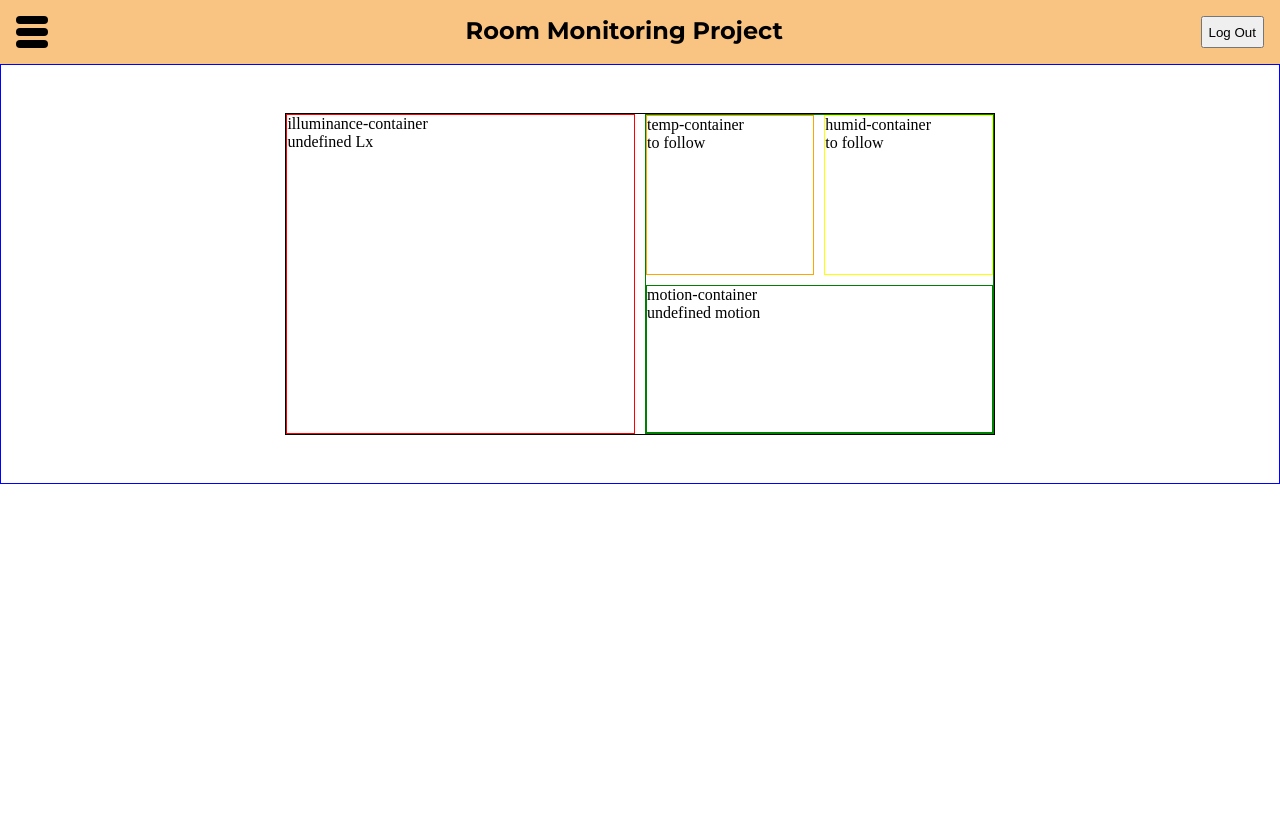
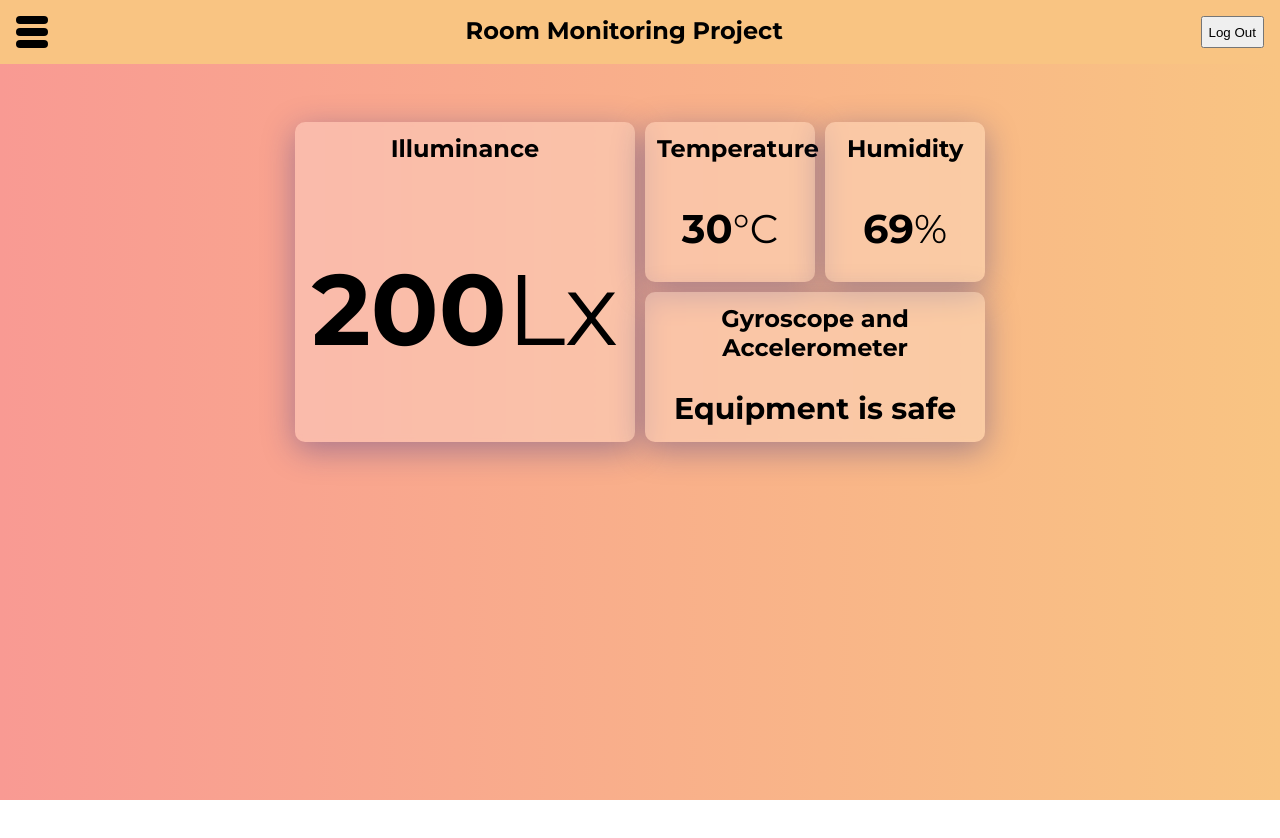
Before and after one commit to JohnEdrickGador/SmartsEEE, a React (Create React App) app: page /dashboard in a window 1280 px wide. Shown: the top 838 px of the page. Built offline with nearby package versions, Linux system fonts and the light colour scheme; no server answers; sample sign-in values are in the browser's storage.

Commit message:
Styled the data board component

```diff
--- a/src/components/DashboardScreen.js
+++ b/src/components/DashboardScreen.js
@@ -19,7 +19,7 @@ export default function DashboardScreen() {
         })
     }
     return (
-        <div>
+        <div className='dashboard-screen'>
             <NavBar logOutHandler={logOutHandler}/>
             <DataBoard />
         </div>
--- a/src/components/DataTile.js
+++ b/src/components/DataTile.js
@@ -8,9 +8,11 @@ export default function DataTile({className, apiReadKey, channelId}) {
     const units = ["Lx", "°C", "%"];
     const sensors = ["Light", "Temperature and Humidity", "Gyroscope"];
     var fieldData = "";
+    var fieldUnit = "";
     var sensor = "";
     var note = "";
     var timestamp = 0;
+    var tileName = "";
     var fetchTimeInterval = 3000;
 
     const sleep = (ms) => {
@@ -51,27 +53,45 @@ export default function DataTile({className, apiReadKey, channelId}) {
     }
 
     if (className == 'illuminance-container') {
-        fieldData = `${data.field1} ${units[0]}`;
+        fieldData = `200`;
+        fieldUnit = units[0];
+        tileName = "Illuminance";
     }
 
     else if (className == 'motion-container') {
-        fieldData = `${data.field2} motion`;
+        // fieldData = `${data.field2} motion`;
+        tileName = "Gyroscope and Accelerometer";
         if (data.field2 == 1) {
+            fieldData = "Motion is Detected!"
             note = "Movement Detected!";
             sensor = sensors[2];
             timestamp = serverTimestamp();
             addToLogs(note, sensor, timestamp);
         }
+        else {
+            fieldData = "Equipment is safe";
+        }
     }
 
-    else {
-        fieldData = `to follow`;
+    else if (className == 'temp-container') {
+        fieldData = `30`;
+        fieldUnit = units[1];
+        tileName = "Temperature";
+    }
+
+    else if (className == 'humid-container') {
+        fieldData = `69`;
+        fieldUnit = units[2];
+        tileName = "Humidity";
     }
 
     return (
-        <div className={className}>
-            {className}
-            <p>{fieldData}</p>
+        <div className = {className}>
+            <h2>{tileName}</h2>
+            <div className='tile-data-container'>
+                <p className='fieldData'>{fieldData}</p>
+                <p className='fieldUnit'>{fieldUnit}</p>
+            </div>
         </div>
     )
 }
--- a/src/index.js
+++ b/src/index.js
@@ -4,6 +4,7 @@ import App from './App';
 import './styles/login.css';
 import './styles/navbar.css';
 import './styles/databoard.css';
+import './styles/dashboardscreen.css';
 
 
 const root = ReactDOM.createRoot(document.getElementById('root'));
--- /dev/null
+++ b/src/styles/dashboardscreen.css
@@ -0,0 +1,5 @@
+.dashboard-screen {
+    background: linear-gradient(90deg, rgba(249,154,147,1) 0%, rgba(249,196,130,1) 100%);
+    height: 100vh;
+    width: 100%;
+}
--- a/src/styles/databoard.css
+++ b/src/styles/databoard.css
@@ -1,5 +1,4 @@
 .databoard-container {
-    border: 1px solid blue;
     display: flex;
     justify-content: center;
     padding: 3em;
@@ -10,9 +9,15 @@
     display: flex;
     flex-direction: row;
     column-gap: 10px;
+    padding: 10px;
     justify-content: center;
     width: 60%;
-    border: 1px solid black;
+    font-family: 'Montserrat', sans-serif;
+}
+
+.databoard-parent h2 {
+    text-align: center;
+    padding: 0.5em;
 }
 
 .row2 {
@@ -21,7 +26,6 @@
     row-gap: 10px;
     height: 20em;
     width: 50%;
-    border: 1px solid green;
 }
 
 .am2320 {
@@ -31,25 +35,73 @@
 }
 
 .illuminance-container {
-    border: 1px solid red;
+    background: rgba( 255, 255, 255, 0.25 );
+    box-shadow: 0 8px 32px 0 rgba( 31, 38, 135, 0.37 );
+    backdrop-filter: blur( 3px );
+    -webkit-backdrop-filter: blur( 3px );
+    border-radius: 10px;
     height: 20em;
     width: 50%;
+    display: flex;
+    flex-direction: column;
 }
 
 .temp-container{
-    border: 1px solid orange;
+    background: rgba( 255, 255, 255, 0.25 );
+    box-shadow: 0 8px 32px 0 rgba( 31, 38, 135, 0.37 );
+    backdrop-filter: blur( 3px );
+    -webkit-backdrop-filter: blur( 3px );
+    border-radius: 10px;
     height: 10em;
     width: 50%;
+    display: flex;
+    flex-direction: column;
 }
 
 .humid-container {
-    border: 1px solid yellow;
+    background: rgba( 255, 255, 255, 0.25 );
+    box-shadow: 0 8px 32px 0 rgba( 31, 38, 135, 0.37 );
+    backdrop-filter: blur( 3px );
+    -webkit-backdrop-filter: blur( 3px );
+    border-radius: 10px;
     height: 10em;
     width: 50%;
+    display: flex;
+    flex-direction: column;
 }
 
 .motion-container{
-    border: 1px solid green;
+    background: rgba( 255, 255, 255, 0.25 );
+    box-shadow: 0 8px 32px 0 rgba( 31, 38, 135, 0.37 );
+    backdrop-filter: blur( 3px );
+    -webkit-backdrop-filter: blur( 3px );
+    border-radius: 10px;
     height: 10em;
     width: 100%;
+    display: flex;
+    flex-direction: column;
 }
+
+.tile-data-container {
+    display: flex;
+    justify-content: center;
+    align-items: center;
+    height: 100%;
+    font-size: 40px;
+}
+
+.illuminance-container .tile-data-container {
+    font-size: 100px;
+}
+
+.fieldData {
+    font-weight: 700;
+}
+
+
+.motion-container .tile-data-container {
+    display: flex;
+    justify-content: center;
+    height: 100%;
+    font-size: 30px;
+}
--- a/src/styles/login.css
+++ b/src/styles/login.css
@@ -6,7 +6,6 @@
 }
 
 .login-page {
-    background: rgb(249,154,147);
     background: linear-gradient(90deg, rgba(249,154,147,1) 0%, rgba(249,196,130,1) 100%);
     height: 100vh;
     width: 100%;
```
